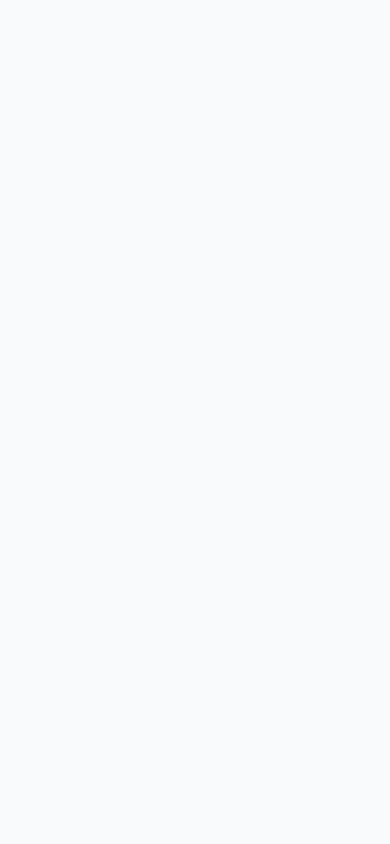
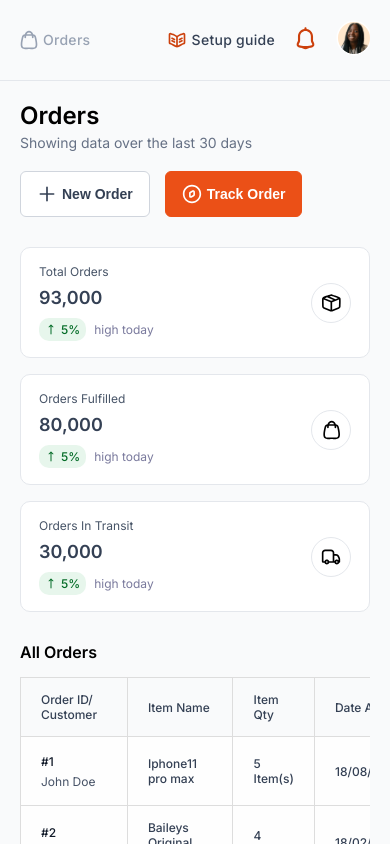
Before and after one commit to Oluwashina/procurement-automation-app, a Next.js app: page / in a window 390 px wide. Shown: the top 844 px of the page. Built offline with nearby package versions, Linux system fonts and the light colour scheme.

Commit message:
style: adjustments of layouts for mobile responsiveness

```diff
--- a/components/Layout.js
+++ b/components/Layout.js
@@ -16,6 +16,7 @@ const Layout = ({children}) => {
     return (
         <>
           <div className={`${styles.container}`}>
+
             <div className={styles.sidebar}>
 
               <div className={styles.logo}>
@@ -52,6 +53,7 @@ const Layout = ({children}) => {
               </div>
 
             </div>
+
             <div className={styles.content}>
               {/* navbar */}
               <div className={styles.navbar}>
--- a/data/orders.json
+++ b/data/orders.json
@@ -38,15 +38,5 @@
     "payment_status": "pending",
     "status": "pending",
     "id": 4
-  },
-  {
-    "item_name": "Shoe rack",
-    "customerName": "Shade Johnson",
-    "quantity": 20,
-    "price": 25000,
-    "created_at": "27/06/2024",
-    "payment_status": "pending",
-    "status": "pending",
-    "id": 5
   }
 ]
--- a/styles/Drawer.module.css
+++ b/styles/Drawer.module.css
@@ -65,3 +65,11 @@
 .drawer.exit .drawerContent{
     right: -20rem;
 }
+
+
+/* Mobile */
+@media (max-width: 700px) {
+    .drawerContent{
+        width: 100%;
+    }
+}
--- a/styles/Layout.module.css
+++ b/styles/Layout.module.css
@@ -1,12 +1,12 @@
 .container{
-    display: none;
+    display: flex;
     height: 100%;
     min-height: 100vh;
     font-family: var(--font-urbanist);
 }
 
 .sidebar{
-    display: flex;
+    display: none;
     flex-direction: column;
     min-height: 100vh;
     overflow-y: scroll;
@@ -117,10 +117,9 @@
 
 /* From tablet above */
 @media (min-width: 768px) {
-    .container{
+
+    .sidebar{
+        width: 256px;
         display: flex;
     }
-    .sidebar{
-        width: 256px;
-    }
 }
--- a/styles/Order.module.css
+++ b/styles/Order.module.css
@@ -142,6 +142,7 @@
 /* table styles */
 .orderTable{
     margin-top: 15px;
+    overflow-x: auto;
 }
 
 .table{
@@ -515,7 +516,22 @@ margin-top: 20px;
 
 /* Mobile */
 @media (max-width: 700px) {
+    .container{
+        display: flex;
+        flex-direction: column;
+        align-items: start;
+    }
 
+    .container_cta{
+       margin-top: 20px;
+    }
+
+    .cardLayout{
+        display: grid;
+        grid-template-columns: 1fr;
+        gap: 16px;
+        margin-top: 30px;
+    }
 }
 
 /* Tablet and Smaller Desktop */
```
Also changed, not shown: assets/logo.svg.
